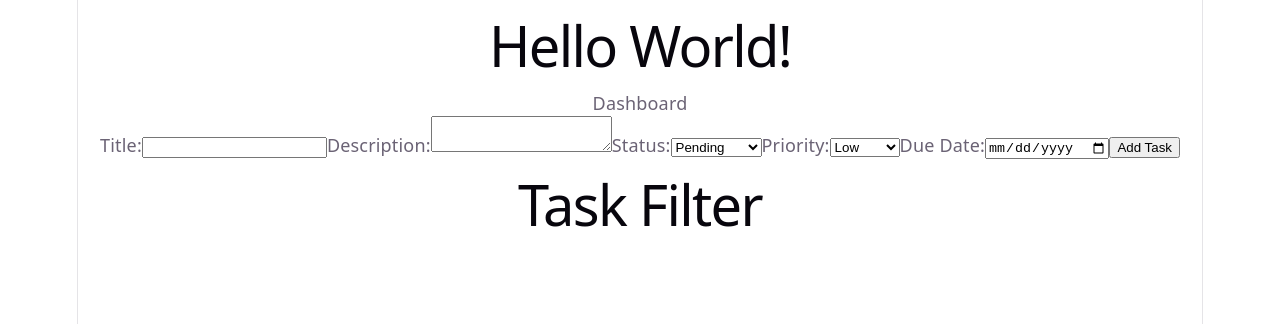
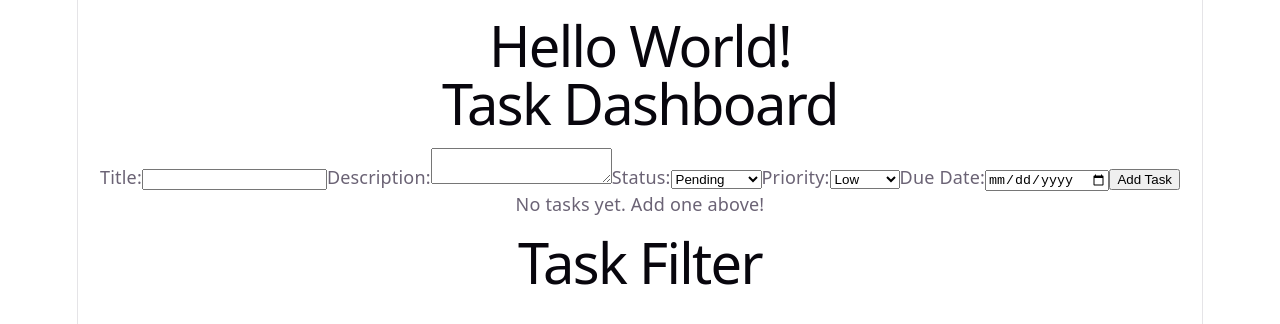
Before and after one commit to DimsuCodes/Task-Dashboard, a React (Vite) app: page / in a window 1280 px wide. Shown: the top 324 px of the page. Built offline with nearby package versions, Linux system fonts and the light colour scheme.

Commit message:
Dashboard: add, delete, and change task status

```diff
--- a/src/App.tsx
+++ b/src/App.tsx
@@ -1,6 +1,6 @@
 import { Dashboard } from "./components/Dashboard/Dashboard";
 import { TaskFilter } from "./components/TaskFilter/TaskFilter";
-import { TaskForm } from "./components/TaskForm/TaskForm";
+
 
 
 
@@ -9,7 +9,6 @@ export default function App() {
     <div>
       <h1>Hello World!</h1>
       <Dashboard />
-      <TaskForm onSubmit={(data) => console.log(data)} />
       <TaskFilter />
 
     </div>
--- a/src/components/Dashboard/Dashboard.tsx
+++ b/src/components/Dashboard/Dashboard.tsx
@@ -9,8 +9,36 @@
 // 8. Export/import tasks as JSON
 // 9. Responsive layout
 // Extras (last): dark mode toggle, drag-and-drop reordering, animations
+import { useState } from 'react';
+import type { Task, TaskFormData, TaskStatus } from '../../types';
+import { TaskForm } from '../TaskForm/TaskForm';
+import { TaskList } from '../TaskList/TaskList';
+
+// Owns all task state and connects the form, filter, and list together
 export function Dashboard() {
-    return(
-        <div>Dashboard</div>
-    )
+  const [tasks, setTasks] = useState<Task[]>([]);
+
+  // Add: copy the old tasks, plus one new task on the end
+  const handleAdd = (data: TaskFormData) => {
+    const newTask: Task = { ...data, id: crypto.randomUUID() };
+    setTasks([...tasks, newTask]);
+  };
+
+  // Delete: keep every task EXCEPT the one with this id
+  const handleDelete = (id: string) => {
+    setTasks(tasks.filter((t) => t.id !== id));
+  };
+
+  // Status: swap in an updated copy of the matching task, keep the rest as-is
+  const handleStatusChange = (id: string, newStatus: TaskStatus) => {
+    setTasks(tasks.map((t) => (t.id === id ? { ...t, status: newStatus} : t)));
+  };
+
+  return (
+    <div>
+      <h1>Task Dashboard</h1>
+      <TaskForm onSubmit={handleAdd} />
+      <TaskList tasks={tasks} onStatusChange={handleStatusChange} onDelete={handleDelete} />
+    </div>
+  );
 }
```
